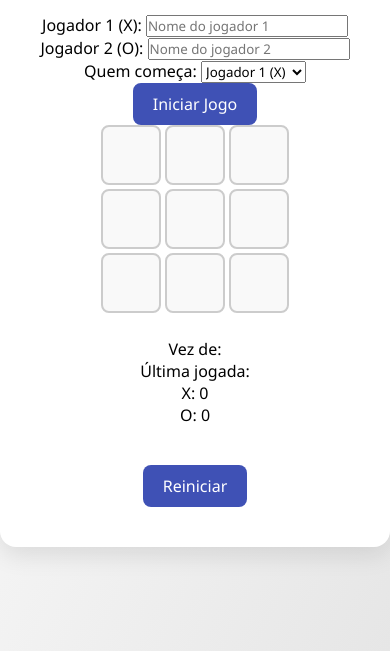
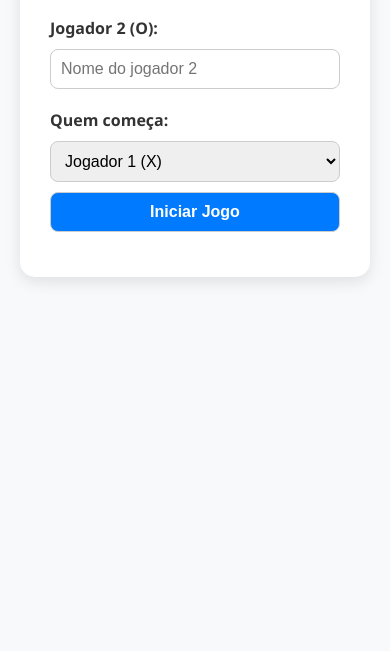
Before and after one commit to cauagoncalves-p/jogodavelha, a plain HTML site: page index.html in a window 390 px wide. Shown: the part 193-844 px from the top of the page. Drawn offline with Linux system fonts and the light colour scheme.

Commit message:
Update style.css

```diff
--- a/style.css
+++ b/style.css
@@ -1,95 +1,145 @@
+/* Reset básico */
 * {
+  box-sizing: border-box;
   margin: 0;
   padding: 0;
-  box-sizing: border-box;
-  font-family: 'Segoe UI', sans-serif;
 }
 
 body {
-  background: linear-gradient(to bottom right, #fefefe, #e6e6e6);
-  display: flex;
-  height: 100vh;
-  justify-content: center;
-  align-items: center;
+  font-family: 'Segoe UI', Tahoma, Geneva, Verdana, sans-serif;
+  background-color: #f8f9fa;
+  color: #333;
+  padding: 20px;
 }
 
+/* Container centralizado */
 .container {
-  text-align: center;
+  max-width: 450px;
+  margin: 0 auto;
   background-color: #ffffff;
-  padding: 40px;
-  border-radius: 16px;
-  box-shadow: 0 8px 24px rgba(0, 0, 0, 0.1);
+  padding: 25px 30px;
+  border-radius: 15px;
+  box-shadow: 0 5px 15px rgba(0, 0, 0, 0.1);
 }
 
+/* Título */
 h1 {
+  text-align: center;
+  margin-bottom: 20px;
   font-size: 2rem;
-  margin-bottom: 30px;
-  color: #333;
+  color: #007bff;
 }
 
-.board {
-  display: grid;
-  grid-template-columns: repeat(3, 80px);
-  gap: 5px;
-  justify-content: center;
-  margin: 0 auto 25px auto;
+/* Seção de configuração */
+.config {
+  display: flex;
+  flex-direction: column;
+  gap: 10px;
+  margin-bottom: 20px;
 }
 
-.cell {
-  width: 80px;
-  height: 80px;
-  background-color: #f9f9f9;
-  border: 2px solid #ccc;
-  font-size: 2.5rem;
-  font-weight: bold;
-  display: flex;
-  justify-content: center;
-  align-items: center;
-  cursor: pointer;
-  transition: background-color 0.2s ease;
-  border-radius: 8px;
+.config label {
+  font-weight: 600;
+  margin-top: 10px;
 }
 
-.cell:hover {
-  background-color: #f0f0f0;
+.config input,
+.config select,
+button {
+  padding: 10px;
+  border: 1px solid #ccc;
+  border-radius: 8px;
+  font-size: 1rem;
+  outline: none;
+  transition: 0.3s;
 }
 
-.message {
-  font-size: 1.1rem;
-  color: #444;
-  margin-bottom: 15px;
-  min-height: 24px;
+.config input:focus,
+.config select:focus {
+  border-color: #007bff;
+  box-shadow: 0 0 4px #007bff88;
 }
 
+/* Botões */
 button {
-  padding: 10px 20px;
-  font-size: 1rem;
-  background-color: #3f51b5;
-  color: #fff;
-  border: none;
   cursor: pointer;
-  border-radius: 8px;
+  background-color: #007bff;
+  color: white;
+  font-weight: bold;
   transition: background-color 0.3s ease;
 }
 
 button:hover {
-  background-color: #303f9f;
+  background-color: #0056b3;
 }
 
-/* Responsivo para celular */
-@media (max-width: 480px) {
-  .board {
-    grid-template-columns: repeat(3, 60px);
-    gap: 4px;
-  }
+/* Tabuleiro */
+.board {
+  display: grid;
+  grid-template-columns: repeat(3, 100px);
+  gap: 8px;
+  justify-content: center;
+  margin: 20px auto;
+}
 
-  .cell {
-    width: 60px;
-    height: 60px;
-    font-size: 2rem;
-  }
+.cell {
+  width: 100px;
+  height: 100px;
+  background-color: #e9ecef;
+  border-radius: 10px;
+  font-size: 2.5rem;
+  display: flex;
+  align-items: center;
+  justify-content: center;
+  cursor: pointer;
+  transition: background-color 0.2s ease;
+}
 
-  h1 {
-    font-size: 1.5rem;
-  }
+.cell:hover {
+  background-color: #dee2e6;
 }
+
+.cell.X {
+  color: #007bff;
+}
+
+.cell.O {
+  color: #dc3545;
+}
+
+/* Informações e placar */
+.info {
+  margin-top: 20px;
+  text-align: center;
+}
+
+#turnInfo,
+#lastMove {
+  font-size: 1rem;
+  margin: 5px 0;
+}
+
+.scoreboard {
+  display: flex;
+  justify-content: space-around;
+  margin-top: 10px;
+}
+
+.scoreboard p {
+  font-size: 1rem;
+  font-weight: 600;
+}
+
+/* Mensagem de fim de jogo */
+.message {
+  margin-top: 20px;
+  font-size: 1.2rem;
+  font-weight: bold;
+  color: #28a745;
+  text-align: center;
+}
+
+/* Esconder elementos dinâmicos */
+.hidden {
+  display: none;
+}
```
